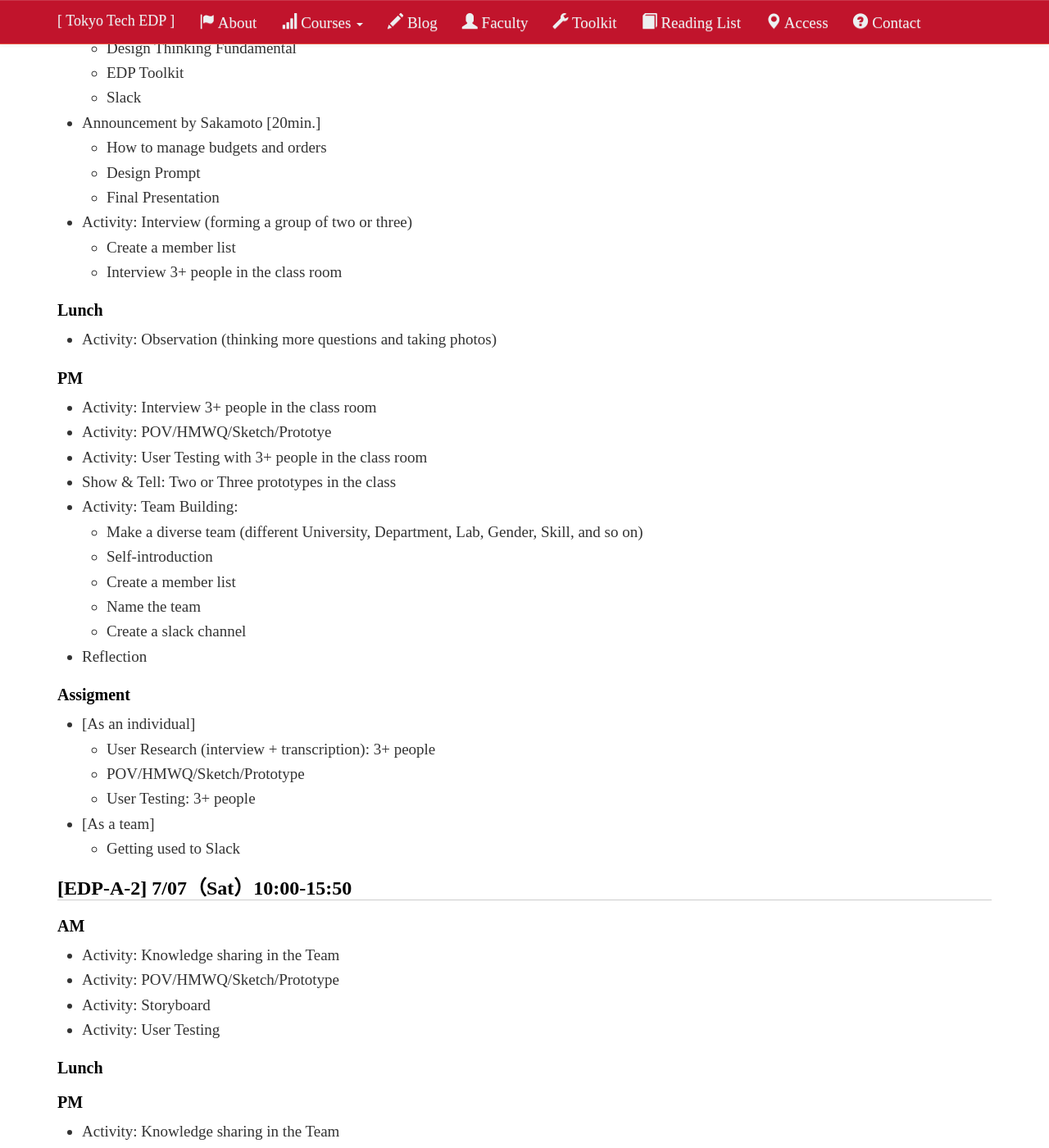
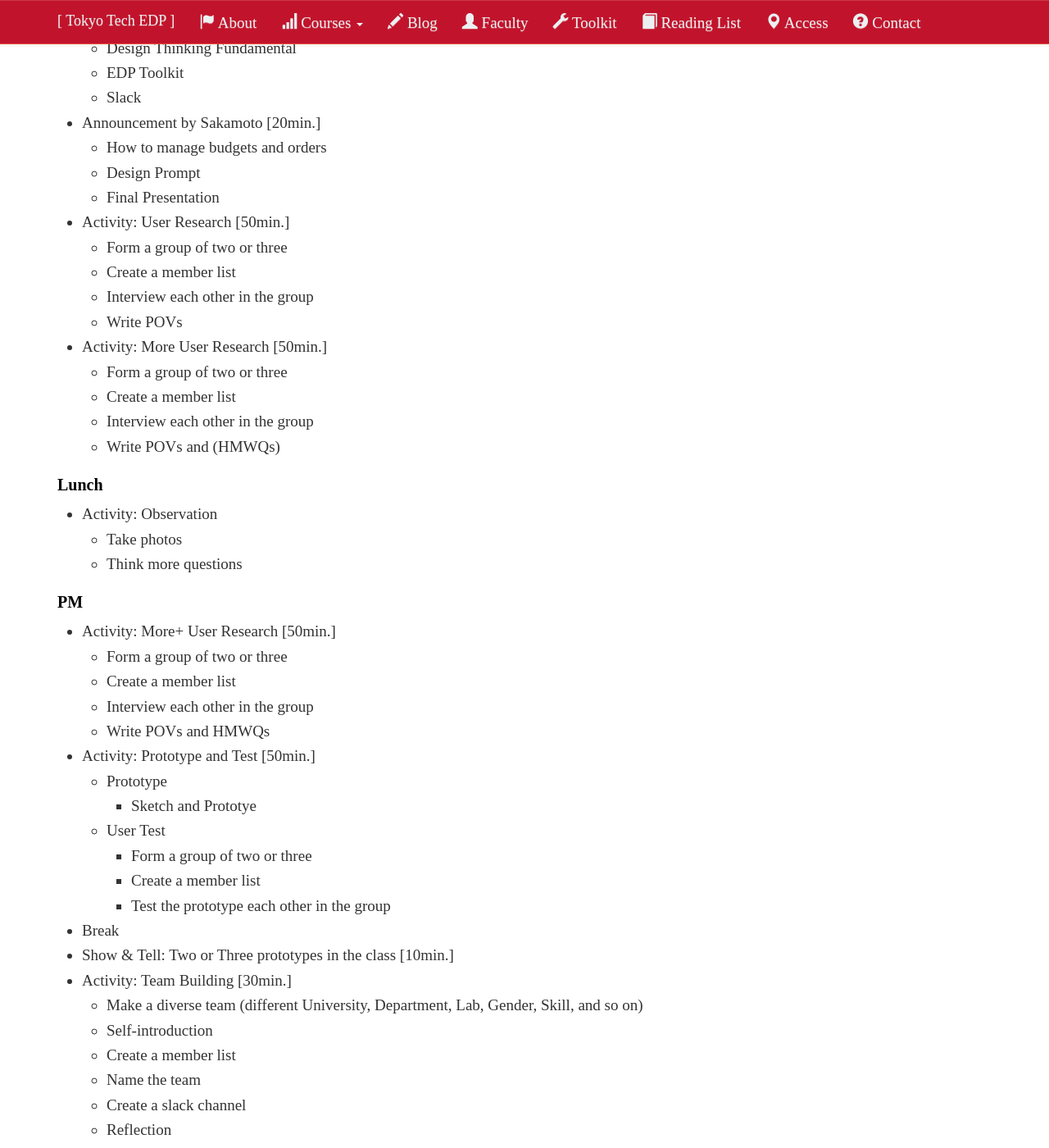
Before and after one commit to titech-edp/titech-edp.github.io, a Jekyll site: the page built from 2018-edp-a/index.md, in a window 1280 px wide and 1400 px high, scrolled down 1372 px. Shown: the whole window at 82% size. Built offline with Jekyll 4.4.1, drawn with Linux system fonts in a browser that asks for light colours; nearby versions of some CDN libraries; library files that are not in the unit come from our copies; some of the changed text lies outside the part shown.

Commit message:
Update 2018-edp-a

```diff
--- a/2018-edp-a/index.md
+++ b/2018-edp-a/index.md
@@ -45,27 +45,46 @@ Design innovative experience of having a meal.
   - How to manage budgets and orders
   - Design Prompt
   - Final Presentation
-- Activity: Interview (forming a group of two or three)
+- Activity: User Research [50min.]
+  - Form a group of two or three
   - Create a member list
-  - Interview 3+ people in the class room
+  - Interview each other in the group
+  - Write POVs
+- Activity: More User Research [50min.]
+  - Form a group of two or three
+  - Create a member list
+  - Interview each other in the group
+  - Write POVs and (HMWQs)
 
 ### Lunch
 
-- Activity: Observation (thinking more questions and taking photos)
+- Activity: Observation
+  - Take photos
+  - Think more questions
 
 ### PM
 
-- Activity: Interview 3+ people in the class room
-- Activity: POV/HMWQ/Sketch/Prototye
-- Activity: User Testing with 3+ people in the class room
-- Show & Tell: Two or Three prototypes in the class
-- Activity: Team Building:
+- Activity: More+ User Research [50min.]
+  - Form a group of two or three
+  - Create a member list
+  - Interview each other in the group
+  - Write POVs and HMWQs
+- Activity: Prototype and Test [50min.]
+  - Prototype
+    - Sketch and Prototye
+  - User Test
+    - Form a group of two or three
+    - Create a member list
+    - Test the prototype each other in the group
+- Break
+- Show & Tell: Two or Three prototypes in the class [10min.]
+- Activity: Team Building [30min.]
   - Make a diverse team (different University, Department, Lab, Gender, Skill, and so on)
   - Self-introduction
   - Create a member list
   - Name the team
   - Create a slack channel
-- Reflection
+  - Reflection
 
 ### Assigment
 
@@ -80,20 +99,27 @@ Design innovative experience of having a meal.
 
 ### AM
 
-- Activity: Knowledge sharing in the Team
-- Activity: POV/HMWQ/Sketch/Prototype
-- Activity: Storyboard
-- Activity: User Testing
+- Activity: [50min.]
+  - Knowledge sharing in the Team
+  - Write POVs and HMWQs
+- Lecture of Prototype and Storyboard [25min.]
+- Activity: [60min.]
+  - Sketch/Prototype
+  - Storyboard
 
 ### Lunch
 
 ### PM
 
-- Activity: Knowledge sharing in the Team
-- Activity: POV/HMWQ/Sketch/Prototype
-- Activity: Storyboard
-- Activity: User Testing
-- Reflection
+- Activity: Preparation for Skit [30min.]
+- Skit [60min.]
+- Break
+- Activity:[60min.]
+  - Knowledge sharing in the Team
+  - Write POVs and HMWQs
+  - Sketch/Prototype
+  - Storyboard
+  - Reflection
 
 ### Assigment
 
@@ -104,7 +130,8 @@ Design innovative experience of having a meal.
 
 ## [EDP-A-a] 7/11（Wed）18:30-20:00
 
-- Presentation and Review (especially of Storyboard)
+- Review the progress
+- Presentation (Prototype and Storyboard)
 
 ## [EDP-A-3] 7/21（Sat）10:00-15:50
 
@@ -118,11 +145,12 @@ Design innovative experience of having a meal.
 ### PM
 
 - Lecture by TA: How to use iMovie
-- Activity: Knowledge sharing in the Team
-- Activity: POV/HMWQ/Sketch/Prototype
-- Activity: Storyboard
-- Activity: Video Shooting
-- Reflection
+- Activity:
+  - Knowledge sharing in the Team
+  - Write POVs and HMWQs
+  - Sketch/Prototype
+  - Video Shooting
+  - Reflection
 
 ### Assigment
 
```
